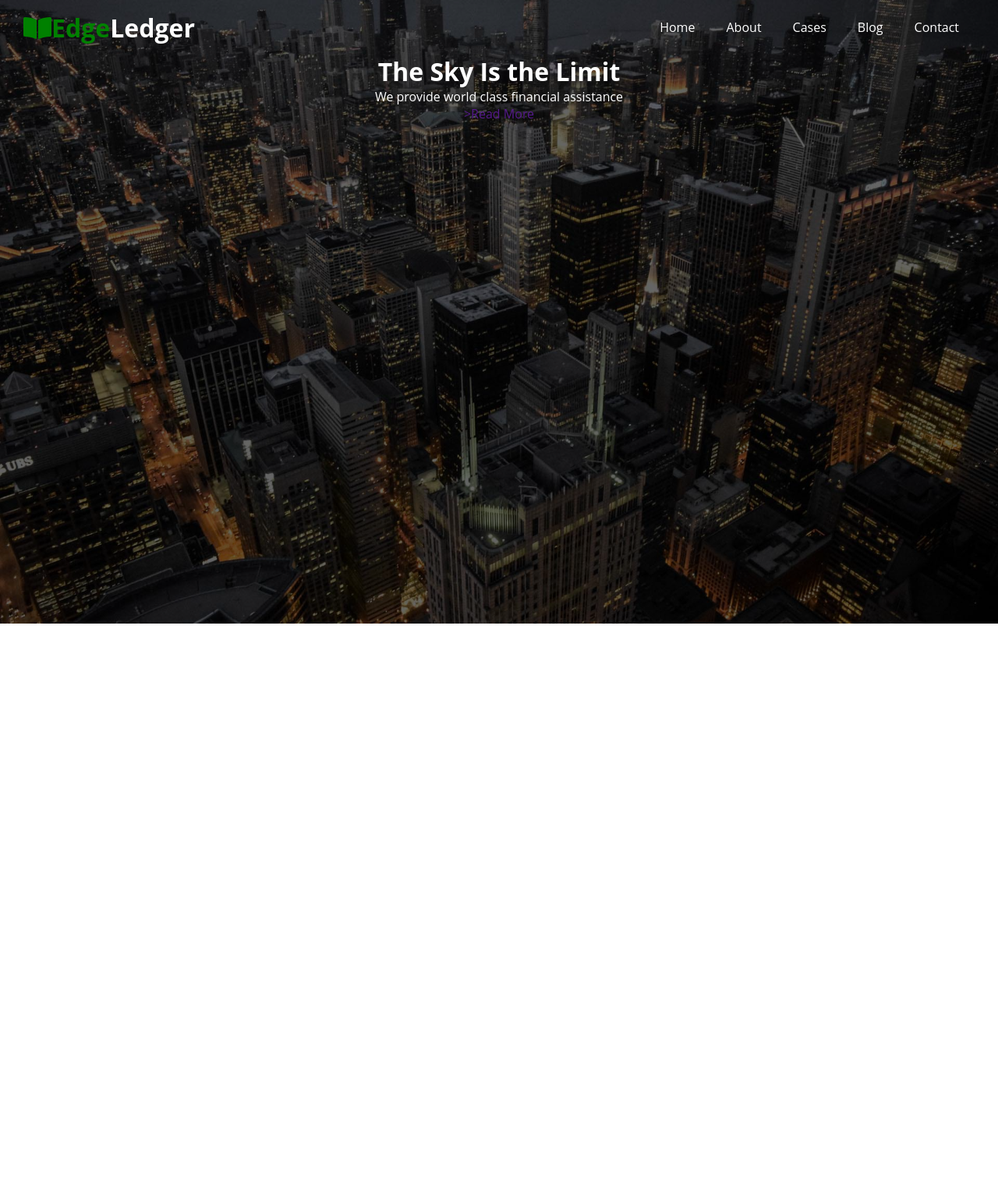
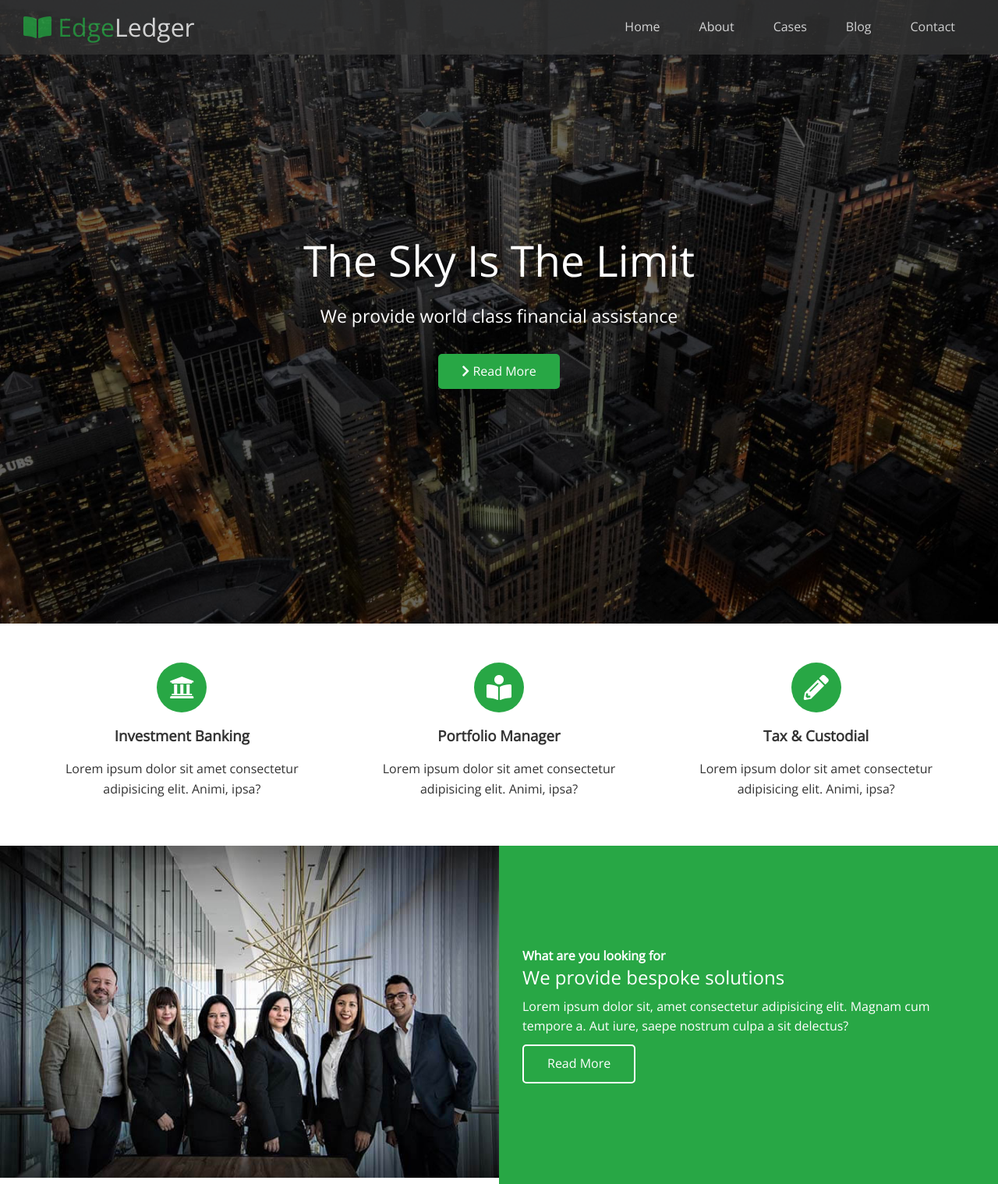
Before and after one commit to TimoE93/frontend_course, a plain HTML site: page EdgeLedger/index.html in a window 1280 px wide. Shown: the whole page at 78% size. Before the commit the page ends 800 px from the top, so only its background shows below. Drawn offline with nearby package versions, Linux system fonts and the light colour scheme.

Commit message:
edgeledger

```diff
--- a/EdgeLedger/css/index.css
+++ b/EdgeLedger/css/index.css
@@ -1,21 +1,101 @@
+@import url('https://fonts.googleapis.com/css2?family=Open+Sans:wght@300;400&display=swap');
+
 * {
     margin: 0;
     padding: 0;
     box-sizing: border-box;
-    font-family: 'Open Sans', sans-serif;;
 }
 
-a {
-    text-decoration: none;
+body {
+    font-family: 'Open Sans', sans-serif;
+    background: #fff;
+    color: #333;
+    line-height: 1.6;
 }
 
 ul {
     list-style-type: none;
 }
 
+a {
+    color: #333;
+    text-decoration: none;
+}
+
+h1, h2 {
+    font-weight: 300;
+    line-height: 1.2;
+}
+
+p {
+    margin: 10px 0;
+}
+
+img {
+    width: 100%;
+}
+
+/* Navbar */
+
+.navbar {
+    display: flex;
+    align-items: center;
+    justify-content: space-between;
+    background-color: #333;
+    color: #fff;
+    opacity: 0.8;
+    width: 100%;
+    height: 70px;
+    position: fixed;
+    top: 0px;
+    padding: 0 30px;
+}
+
+.navbar a {
+    color: #fff;
+    padding: 10px 20px;
+    margin: 0 5px;
+}
+
+.navbar a:hover {
+    border-bottom: solid 2px #28a745;
+}
+
+.navbar ul {
+    display: flex;
+}
+
+.navbar .logo {
+    font-weight: 400;
+}
+
+
+/* Header */
+
 .hero {
     background: url("./../images/home/showcase.jpg") no-repeat center center/cover;
     height: 100vh;
+    position: relative;
+    color: white;
+}
+
+.hero .content {
+    display: flex;
+    flex-direction: column;
+    align-items: center;
+    justify-content: center;
+    height: 100%;
+    padding: 0 20px;
+}
+
+.hero .content h1 {
+    font-size: 55px;
+}
+
+.hero .content p {
+    font-size: 23px;
+    max-width: 600px;
+    margin: 20px 0 30px;
 }
 
 .hero::before {
@@ -32,36 +112,43 @@ ul {
     z-index: 10;
 }
 
-#navbar {
-    display: flex;
-    align-items: center;
-    justify-content: space-between;
-    padding: 0 30px;
-    height: 70px;
+/* Icons */
+.icons {
+    padding: 30px;
 }
 
-.logo {
-    color: white;
-    font-size: 2rem;
+.icons h3 {
+    font-weight: bold;
+    margin-bottom: 15px;
 }
 
-.logo span {
-    color: green;
+.icons i {
+    background-color: #28a745;
+    color: #fff;
+    padding: 1rem;
+    border: none;
+    border-radius: 50%;
+    margin-bottom: 15px;
 }
 
-nav ul {
+.row {
     display: flex;
+    flex-wrap: wrap;
 }
 
-nav a {
-    color: white;
-    padding: 10px 20px;
+.flex-columns .column {
+    flex: 1;
 }
 
-.content {
-    color: white;
+.flex-columns .column-2 {
     display: flex;
     flex-direction: column;
-    align-items: center;
-    height: 30vh;
+    justify-content:  center;
+    align-items: flex-start;
+    height: 100%;
+    padding: 0 30px;
 }
+
+.flex-columns a {
+    border: 2px solid;
+}
--- /dev/null
+++ b/EdgeLedger/css/utilities.css
@@ -0,0 +1,52 @@
+.text-primary {
+    color: #28a745;
+}
+
+.text-secondary {
+    color: #0284d0;
+}
+
+.btn {
+    cursor: pointer;
+    display: inline-block;
+    padding: 10px 30px;
+    border: none;
+    border-radius: 5px;
+}
+
+.btn:hover {
+    opacity: 0.9;
+}
+
+.btn-primary {
+    background-color: #28a745;
+    color: #fff;
+}
+.btn-secondary {
+    background-color: #0284d0;
+    color: #fff;
+}
+.btn-dark {
+    background-color: #333;
+    color: #fff;
+}
+.btn-light {
+    background-color: #f4f4f4;
+    color: #333;
+}
+
+.flex-items {
+    display: flex;
+    justify-content: center;
+    text-align: center;
+    height: 100%;
+}
+
+.flex-items > div {
+    padding: 20px;
+}
+
+.bg-primary {
+    background-color: #28a745;
+    color: #fff;
+}
--- a/EdgeLedger/index.html
+++ b/EdgeLedger/index.html
@@ -5,16 +5,19 @@
     <meta http-equiv="X-UA-Compatible" content="IE=edge">
     <meta name="viewport" content="width=device-width, initial-scale=1.0">
     <title>Welcome to EdgeLedger</title>
+    <link rel="stylesheet" href="./css/utilities.css">
     <link rel="stylesheet" href="./css/index.css">
     <link rel="stylesheet" href="https://cdnjs.cloudflare.com/ajax/libs/font-awesome/5.15.3/css/all.min.css" integrity="sha512-iBBXm8fW90+nuLcSKlbmrPcLa0OT92xO1BIsZ+ywDWZCvqsWgccV3gFoRBv0z+8dLJgyAHIhR35VZc2oM/gI1w==" crossorigin="anonymous" />
 </head>
-<body>
+<body id="home">
     <header class="hero">
-        <div id="navbar">
-            <h1 class="logo"><span><i class="fas fa-book-open"></i>Edge</span>Ledger</h1>
+        <div id="navbar" class="navbar">
+            <h1 class="logo">
+                <span class="text-primary"><i class="fas fa-book-open"></i> Edge</span>Ledger
+            </h1>
             <nav>
                 <ul>
-                    <li><a href="">Home</a></li>
+                    <li><a href="#home">Home</a></li>
                     <li><a href="">About</a></li>
                     <li><a href="">Cases</a></li>
                     <li><a href="">Blog</a></li>
@@ -23,10 +26,53 @@
             </nav>
         </div>
         <div class="content">
-            <h1>The Sky Is the Limit</h1>
+            <h1>The Sky Is The Limit</h1>
             <p>We provide world class financial assistance</p>
-            <a href="">>Read More</a>
+            <a class="btn btn-primary" href=""><i class="fas fa-chevron-right"></i> Read More</a>
         </div>
     </header>
+    <main>
+        <section id="about" class="icons bg-light">
+            <div class="flex-items">
+                <div>
+                    <i class="fas fa-university fa-2x"></i>
+                    <div>
+                        <h3>Investment Banking</h3>
+                        <p>Lorem ipsum dolor sit amet consectetur adipisicing elit. Animi, ipsa?</p>
+                    </div>
+
+                </div>
+                <div>
+                    <i class="fas fa-book-reader fa-2x"></i>
+                    <div>
+                        <h3>Portfolio Manager</h3>
+                        <p>Lorem ipsum dolor sit amet consectetur adipisicing elit. Animi, ipsa?</p>
+                    </div>
+                </div>
+                <div>
+                    <i class="fas fa-pencil-alt fa-2x"></i>
+                    <div>
+                        <h3>Tax & Custodial</h3>
+                        <p>Lorem ipsum dolor sit amet consectetur adipisicing elit. Animi, ipsa?</p>
+                    </div>
+                </div>
+            </div>
+        </section>
+        <section class="solutions flex-columns">
+            <div class="row">
+                <div class="column">
+                    <div class="column-1"><img src="./images/home/people.jpg" alt=""></div>
+                </div>
+                <div class="column">
+                    <div class="column-2 bg-primary">
+                        <h4>What are you looking for</h4>
+                        <h2>We provide bespoke solutions</h2>
+                        <p>Lorem ipsum dolor sit, amet consectetur adipisicing elit. Magnam cum tempore a. Aut iure, saepe nostrum culpa a sit delectus?</p>
+                        <a class="btn btn-primary" href="">Read More</a>
+                    </div>
+                </div>
+            </div>
+        </section>
+    </main>
 </body>
 </html>
```
